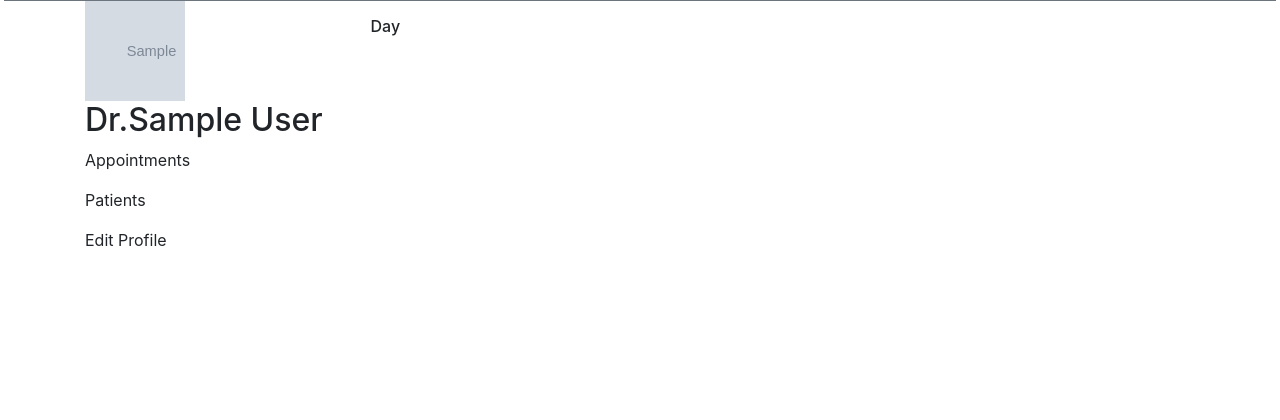
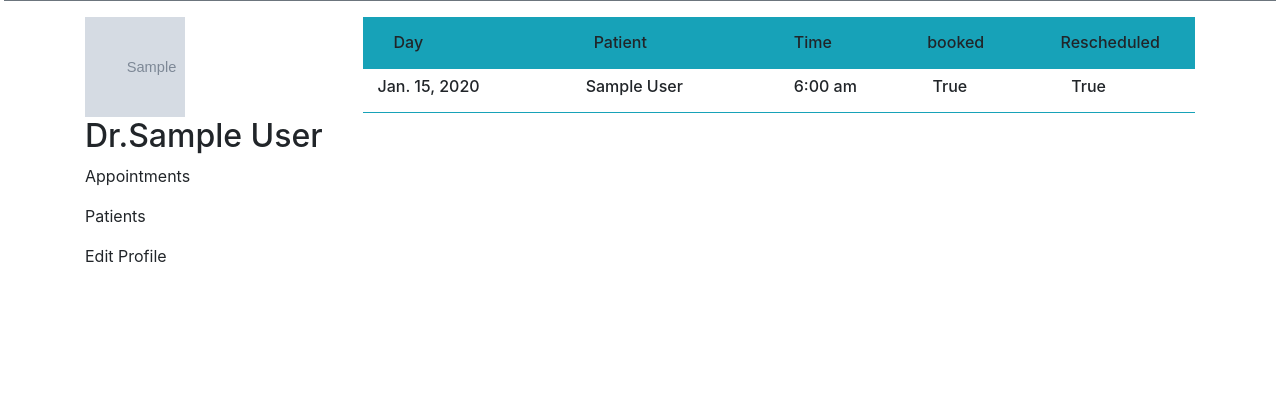
Before and after one commit to emdeechege/MaternalCare, a Django app: page /doctors_dashboard/ in a window 1280 px wide. Shown: the part 64-484 px from the top of the page. Run offline with Django 3.2, Linux system fonts and the light colour scheme; a user stored in the database is signed in; tables that the repository leaves empty hold one stand-in row (values such as "Sample post"); grey boxes marked "Sample" are stand-in pictures; some libraries are stand-ins or nearby versions.

Commit message:
made a doctor platform to see all his appointments

```diff
--- a/mama/models.py
+++ b/mama/models.py
@@ -81,6 +81,27 @@ class Doctor(models.Model):
     first_name = models.CharField(max_length=50)
     last_name = models.CharField(max_length=50)
     specialty = models.ForeignKey(DoctorSpeciality)
+
+
+    @property
+    def booked_slots(self):
+        apps = list(self.appointments.all().order_by('day'))
+        objects = []
+        for k,v in groupby(apps, lambda x : x.day):
+            objects.append(list(v))
+        return objects
+
+    @property
+    def booked_days(self):
+        apps = list(self.appointments.all().order_by('day'))
+        ls = []
+        for k,v in groupby(apps, lambda x : x.day):
+            ls.append(k)
+        return ls
+
+    @property
+    def booked_appointments(self):
+        return self.appointments.all().order_by('day')
 
     @property
     def full_name(self):
--- a/mama/templates/doctor_dashboard.html
+++ b/mama/templates/doctor_dashboard.html
@@ -7,7 +7,7 @@
 {% block content %}
 
 
-<main>
+<main class="my-3">
     <div class="container d-flex">
         <div class="w-25" id="menu">
             <div class="doc-photo">
@@ -26,23 +26,53 @@
         </div>
         <div class="w-75" id="content">
             <div id="appointments">
-                <div class="row flex-fill mx-0">
-                    <div class="col-md-1 mx-1 px-1 flex-fill my-3" id="days_column">
-                        <h6>Day</h6>
+                <div class="row mx-0 bg-info py-3 px-3">
+                    <div class="col-md-3">
+                        <h6 class="mb-0">Day</h6>
                     </div>
-                    {% for slot in doctor.working_hours.appointment_slots %}
-                    <div class="mx-1 px-1 flex-fill my-3 text-center" id="days_column">
-                        <h6>{{ slot }}</h6>
+                    <div class="col-md-3">
+                        <h6 class="mb-0">Patient</h6>
+                    </div>
+                    <div class="col-md-2">
+                        <h6 class="mb-0">Time</h6>
+                    </div>
+                    <div class="col-md-2">
+                        <h6 class="mb-0">booked</h6>
+                    </div>
+                    <div class="col-md-2">
+                        <h6 class="mb-0">Rescheduled</h6>
+                    </div>
+                </div>
+                <div class="border-bottom border-info">
+                    {% for app in doctor.booked_appointments %}
+                    <div class="row mx-0 doc-apps-calendar">
+                        <div class="col-md-3 py-2">
+                            <h6 class="mb-0">{{ app.day }}</h6>
+                        </div>
+                        <div class="col-md-3 py-2 mhand">
+                            <h6 class="mb-0">{{ app.patient}}</h6>
+                        </div>
+                        <div class="col-md-2 py-2">
+                            {% include 'includes/time_slots.html' %}
+                        </div>
+                        <div class="col-md-2 py-2">
+                            <h6 class="mb-0">{{ app.is_booked }}</h6>
+                        </div>
+                        <div class="col-md-2 py-2">
+                            <h6 class="mb-0">{{ app.is_completed }}</h6>
+                        </div>
                     </div>
                     {% endfor %}
                 </div>
-            </div>
-            <div id="patients">
+                <div id="patients">
 
+                </div>
             </div>
         </div>
-    </div>
 </main>
 
 
+{% for booked in doctor.cal_appointments %}
+{% endfor %}
+
 {% endblock %}
--- /dev/null
+++ b/mama/templates/includes/time_slots.html
@@ -0,0 +1,52 @@
+{% if app.time_slot == '6' %}
+<h6>6:00 am</h6>
+{% endif %}
+
+{% if app.time_slot == '7' %}
+<h6>7:00 am</h6>
+{% endif %}
+
+{% if app.time_slot == '8' %}
+<h6>8:00 am</h6>
+{% endif %}
+
+{% if app.time_slot == '9' %}
+<h6>9:00 am</h6>
+{% endif %}
+
+{% if app.time_slot == '10' %}
+<h6>10:00 am</h6>
+{% endif %}
+
+{% if app.time_slot == '11' %}
+<h6>11:00 am</h6>
+{% endif %}
+
+{% if app.time_slot == '12' %}
+<h6>12:00 am</h6>
+{% endif %}
+
+{% if app.time_slot == '13' %}
+<h6>1:00 pm</h6>
+{% endif %}
+
+{% if app.time_slot == '14' %}
+<h6>2:00 pm</h6>
+{% endif %}
+
+{% if app.time_slot == '15' %}
+<h6>3:00 pm</h6>
+{% endif %}
+
+{% if app.time_slot == '16' %}
+<h6>4:00 pm</h6>
+{% endif %}
+
+
+{% if app.time_slot == '17' %}
+<h6>5:00 pm</h6>
+{% endif %}
+
+{% if app.time_slot == '18' %}
+<h6>6:00 pm</h6>
+{% endif %}
--- a/static/css/styles.css
+++ b/static/css/styles.css
@@ -18,3 +18,13 @@ li {
     height: 100px;
     overflow: hidden;
 }
+
+.doc-apps-calendar:nth-child(even) {
+    background-color: rgb(214, 214, 214)
+}
+
+.mhand {}
+
+.mhand:hover {
+    cursor: pointer;
+}
```
